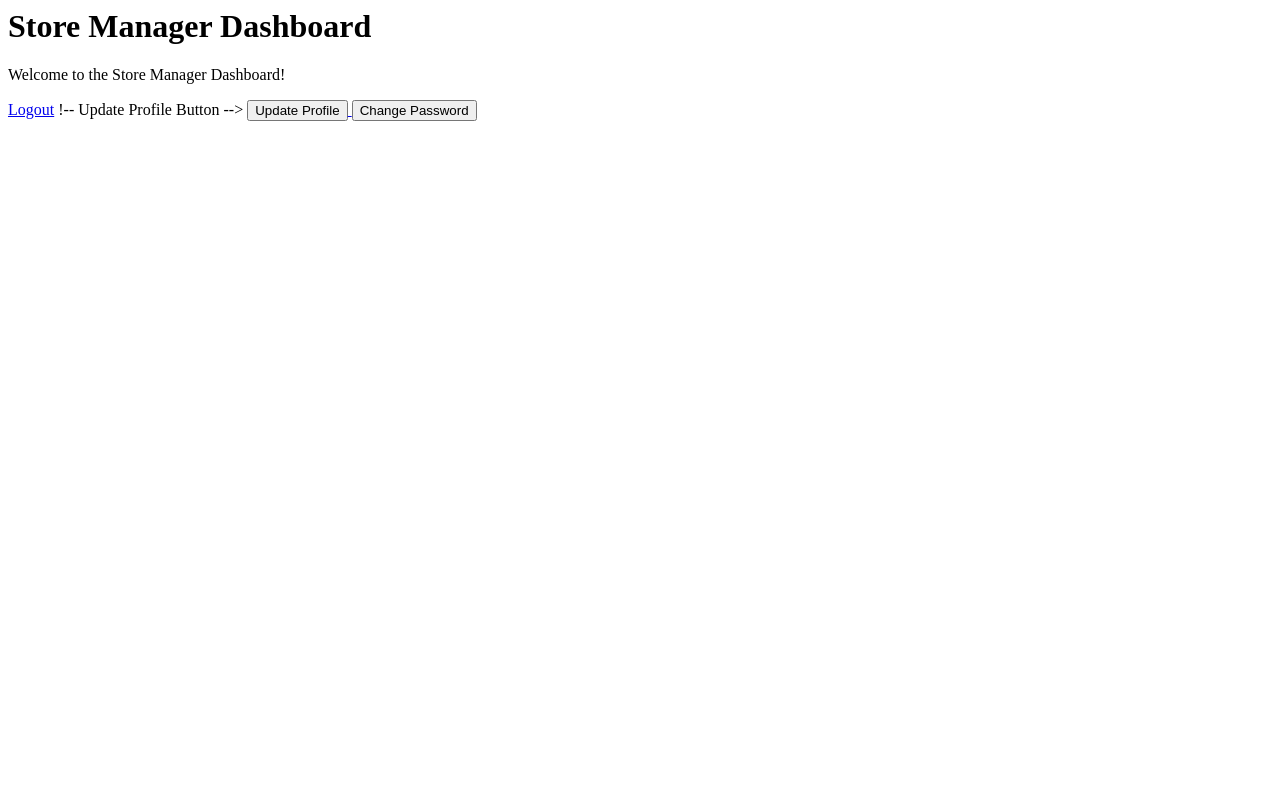
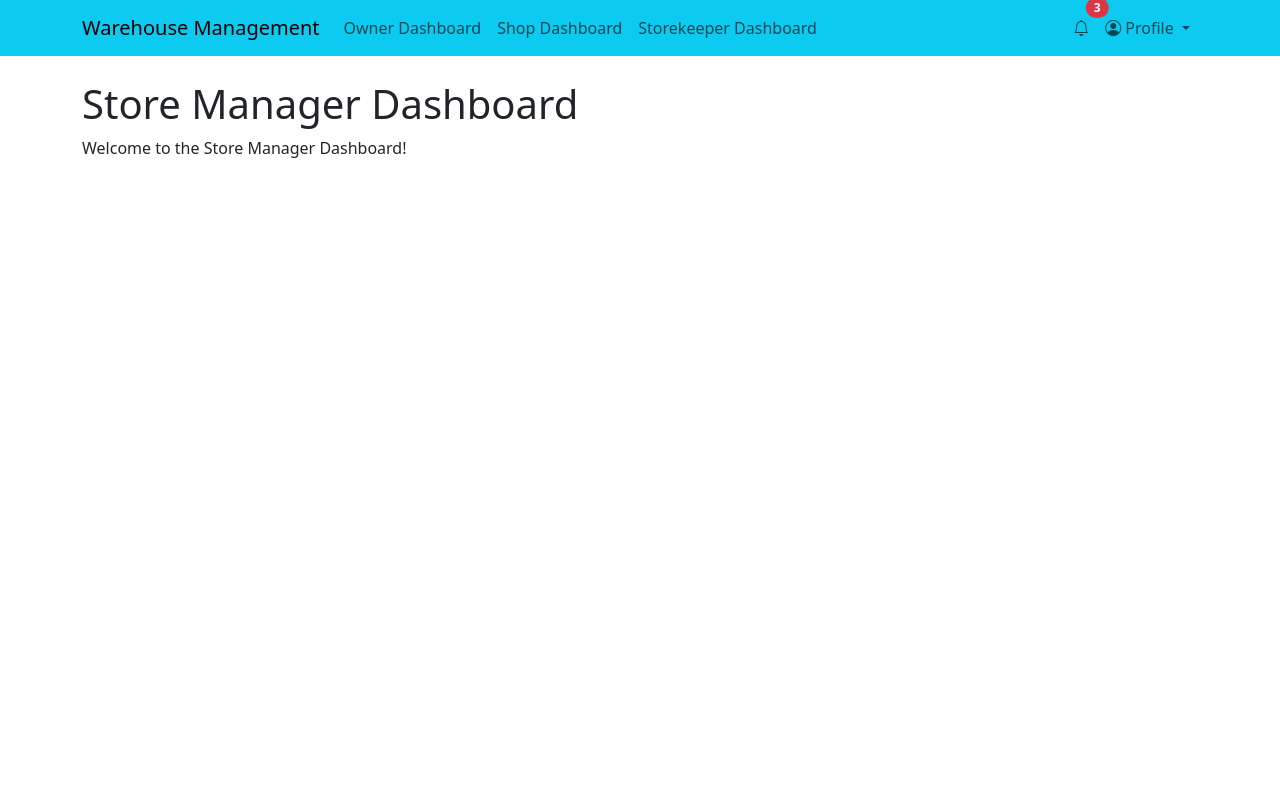
Before and after one commit to allankalema/WarehouseManagement, a Django app: page /user/store-manager-dashboard/ in a window 1280 px wide. Run offline with Django 5.2, Linux system fonts and the light colour scheme; a user stored in the database is signed in; some libraries are stand-ins or nearby versions.

Commit message:
created the base.html file and extended it to all other pages as the main file

```diff
--- /dev/null
+++ b/warehouse/templates/user/base.html
@@ -0,0 +1,86 @@
+<!DOCTYPE html>
+<html lang="en">
+<head>
+    {% load static %}
+    <meta charset="UTF-8">
+    <meta name="viewport" content="width=device-width, initial-scale=1.0">
+    <title>Warehouse Management System</title>
+    <link rel="stylesheet" href="{% static 'css/style.css' %}">
+    <!-- Bootstrap CSS (or other CSS framework) -->
+    <link rel="stylesheet" href="https://cdnjs.cloudflare.com/ajax/libs/bootstrap/5.3.0/css/bootstrap.min.css">
+    <link rel="stylesheet" href="https://cdnjs.cloudflare.com/ajax/libs/bootstrap-icons/1.10.0/font/bootstrap-icons.min.css">
+
+</head>
+<body>
+
+    <!-- Navbar -->
+    <nav class="navbar navbar-expand-lg navbar-primary bg-info">
+        <div class="container">
+            <a class="navbar-brand" href="{% url 'user:dashboard' %}">Warehouse Management</a>
+
+            <!-- Toggle button for mobile view -->
+            <button class="navbar-toggler" type="button" data-bs-toggle="collapse" data-bs-target="#navbarNav" aria-controls="navbarNav" aria-expanded="false" aria-label="Toggle navigation">
+                <span class="navbar-toggler-icon"></span>
+            </button>
+
+            <div class="collapse navbar-collapse" id="navbarNav">
+                <!-- Dashboard links for different user roles -->
+                <ul class="navbar-nav me-auto">
+                    <li class="nav-item">
+                        <a class="nav-link" href="{% url 'user:dashboard' %}">Owner Dashboard</a>
+                    </li>
+                    <li class="nav-item">
+                        <a class="nav-link" href="{% url 'user:shop_dashboard' %}">Shop Dashboard</a>
+                    </li>
+                    <li class="nav-item">
+                        <a class="nav-link" href="{% url 'user:store_manager_dashboard' %}">Storekeeper Dashboard</a>
+                    </li>
+                </ul>
+
+                <!-- Notification and Profile dropdown menu -->
+                <ul class="navbar-nav ms-auto">
+                    <!-- Notification icon -->
+                    <li class="nav-item">
+                        <a class="nav-link position-relative" href="#">
+                            <i class="bi bi-bell"></i>
+                            <!-- Badge for unread notifications -->
+                            <span class="position-absolute top-0 start-100 translate-middle badge rounded-pill bg-danger">
+                                3 <!-- Replace with dynamic count of unread notifications -->
+                                <span class="visually-hidden">unread notifications</span>
+                            </span>
+                        </a>
+                    </li>
+
+                    <!-- Profile dropdown -->
+                    <li class="nav-item dropdown">
+                        <a class="nav-link dropdown-toggle" href="#" id="navbarDropdown" role="button" data-bs-toggle="dropdown" aria-expanded="false">
+                            <i class="bi bi-person-circle"></i> Profile
+                        </a>
+                        <ul class="dropdown-menu dropdown-menu-end" aria-labelledby="navbarDropdown">
+                            {% if user.is_authenticated %}
+                                <li><a class="dropdown-item" href="{% url 'user:update_profile' %}">Update Profile</a></li>
+                                <li><a class="dropdown-item" href="{% url 'user:change_password' %}">Change Password</a></li>
+                                <li><hr class="dropdown-divider"></li>
+                                <li><a class="dropdown-item" href="{% url 'user:logout' %}">Logout</a></li>
+                            {% else %}
+                                <li><a class="dropdown-item" href="{% url 'user:login' %}">Login</a></li>
+                                <li><a class="dropdown-item" href="{% url 'user:signup' %}">Sign Up</a></li>
+                            {% endif %}
+                        </ul>
+                    </li>
+                </ul>
+            </div>
+        </div>
+    </nav>
+
+    <!-- Content Section -->
+    <div class="container mt-4">
+        {% block content %}
+        <!-- Page-specific content will go here -->
+        {% endblock content %}
+    </div>
+
+    <!-- Bootstrap JS (for dropdown and navbar collapse) -->
+    <script src="https://cdnjs.cloudflare.com/ajax/libs/bootstrap/5.3.0/js/bootstrap.bundle.min.js"></script>
+</body>
+</html>
--- a/warehouse/templates/user/store_manager_dashboard.html
+++ b/warehouse/templates/user/store_manager_dashboard.html
@@ -1,14 +1,22 @@
+{% extends 'user/base.html' %}
+
+{% load static %}
+
+{% block content %}
+
 <!-- templates/user/store_manager_dashboard.html -->
 <h1>Store Manager Dashboard</h1>
 <p>Welcome to the Store Manager Dashboard!</p>
-<a href="{% url 'user:logout' %}">Logout</a>
+<!-- <a href="{% url 'user:logout' %}">Logout</a> -->
 
-!-- Update Profile Button -->
-<a href="{% url 'user:update_profile' %}">
+<!-- Update Profile Button -->
+<!-- <a href="{% url 'user:update_profile' %}">
     <button type="button">Update Profile</button>
-</a>
+</a> -->
 
 <!-- Change Password Button -->
-<a href="{% url 'user:change_password' %}">
+<!-- <a href="{% url 'user:change_password' %}">
     <button type="button">Change Password</button>
-</a>
+</a> -->
+
+{% endblock %}
--- a/warehouse/user/views.py
+++ b/warehouse/user/views.py
@@ -23,7 +23,7 @@ def signup_view(request):
         form = UserRegistrationForm(request.POST)
         if form.is_valid():
             user = form.save(commit=False)
-            user.store_name = form.cleaned_data['storename']
+            user.store_name = form.cleaned_data['store_name']
             user.owner = True
             user.is_active = False  # Set inactive until verification
             user.save()
```
Also changed, not shown: warehouse/templates/user/change_password.html (+8 -3 lines), warehouse/templates/user/dashboard.html (+12 -5 lines), warehouse/templates/user/login.html (+8 -0 lines), warehouse/templates/user/shop_dashboard.html (+14 -6 lines), warehouse/templates/user/signup.html (+9 -0 lines), warehouse/templates/user/update_profile.html (+7 -0 lines), warehouse/templates/user/verify_email.html (+8 -0 lines), warehouse/db.sqlite3.
